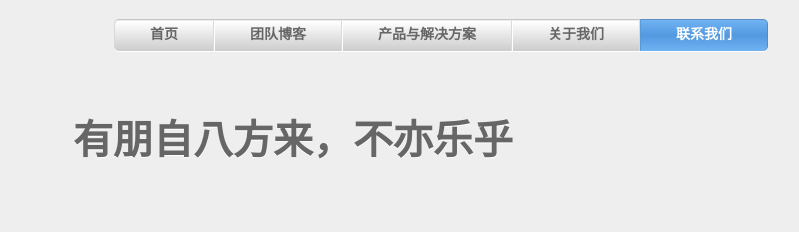
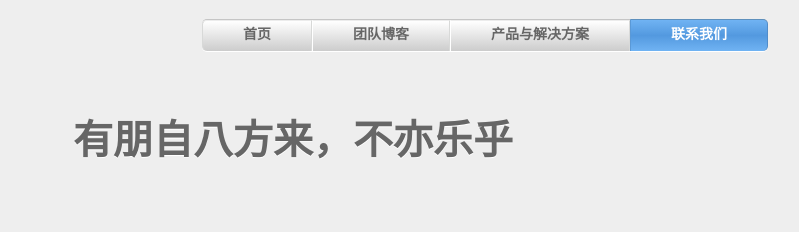
Before and after one commit to mycolorway/ccw-site, a plain HTML site: page contact.html in a window 1280 px wide. Shown: the top 232 px of the page, 347-1146 px from the left. Drawn offline with Linux system fonts and the light colour scheme.

Commit message:
去掉“关于我们”；修改图片。

```diff
--- a/assets/css/default.css
+++ b/assets/css/default.css
@@ -52,7 +52,7 @@ h2 {
 }
 	.nav a {
 		float: left; display: inline-block;
-		padding: 3px 35px 6px; border-top: 1px solid #ececec; border-left: 1px solid #fff; border-right:1px solid #d8d9d8 ; outline: 0;
+		padding: 3px 40px 6px; border-top: 1px solid #ececec; border-left: 1px solid #fff; border-right:1px solid #d8d9d8 ; outline: 0;
 		font-size: 14px; font-weight: 800; color: #666666;
 		background: #ccc url(../img/nav-bg.png) center -53px no-repeat;
 		background: -moz-linear-gradient(top, #fff, #ccc);
--- a/contact.html
+++ b/contact.html
@@ -32,7 +32,7 @@
 				<a class="first" href="index.html">首页</a>
 				<a href="http://blog.mycolorway.com/">团队博客</a>
 				<a href="apps.html">产品与解决方案</a>
-				<a href="team.html">关于我们</a>
+				<!--<a href="team.html">关于我们</a>-->
 				<a class="cur last" href="contact.html">联系我们</a>
 			</div>
 		</div>
@@ -106,7 +106,7 @@
 				<a href="index.html">返回首页</a> |
 				<a href="http://blog.mycolorway.com/">彩程博客</a> |
 				<a href="apps.html">产品与解决方案</a> |
-				<a href="team.html">关于我们</a> |
+				<!--<a href="team.html">关于我们</a> | -->
 				<a href="contact.html">联系我们</a>
 			</p>
 			<span class="copyright">&copy; Mycolorway Design co., Ltd.</span>
```
Also changed, not shown: apps.html (+1 -1 lines), team.html (+1 -1 lines), assets/img/other-app-news.png.
